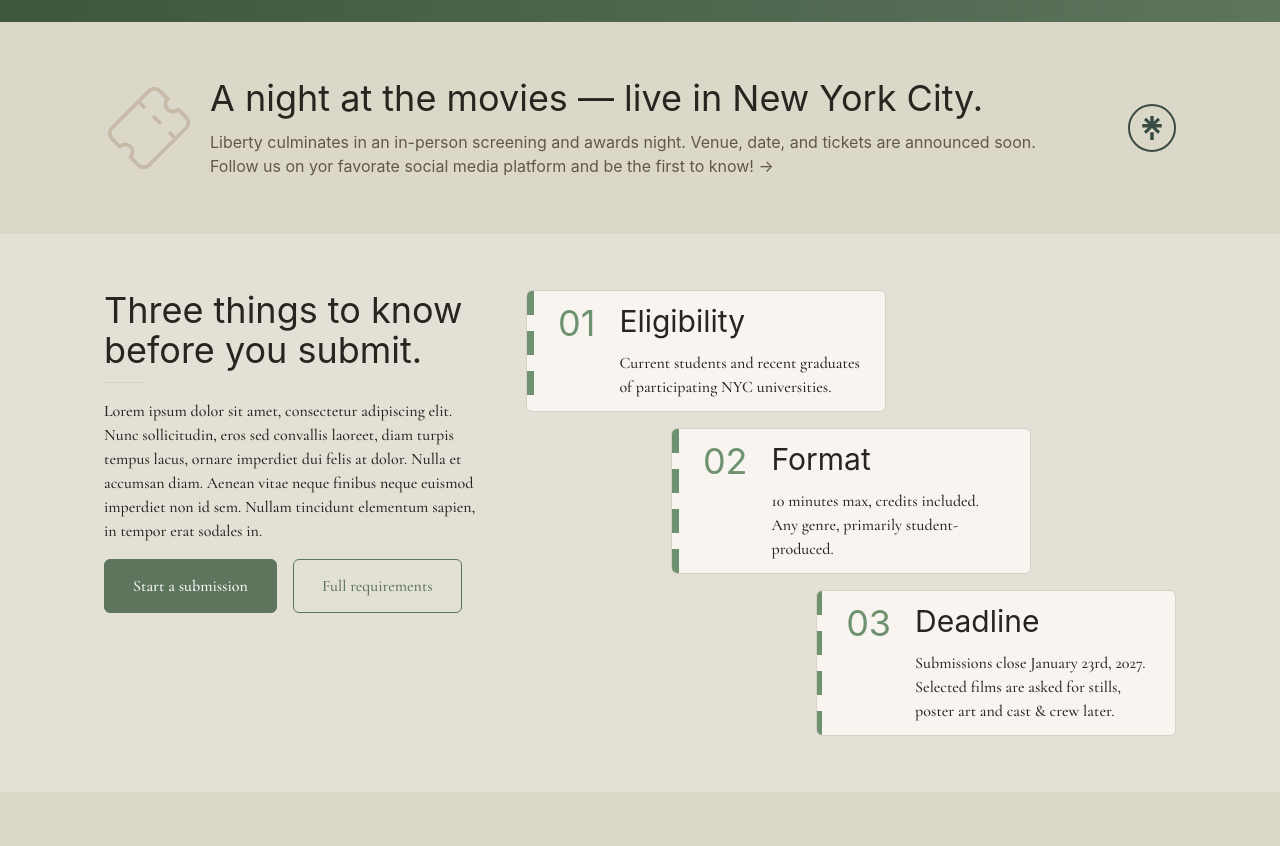
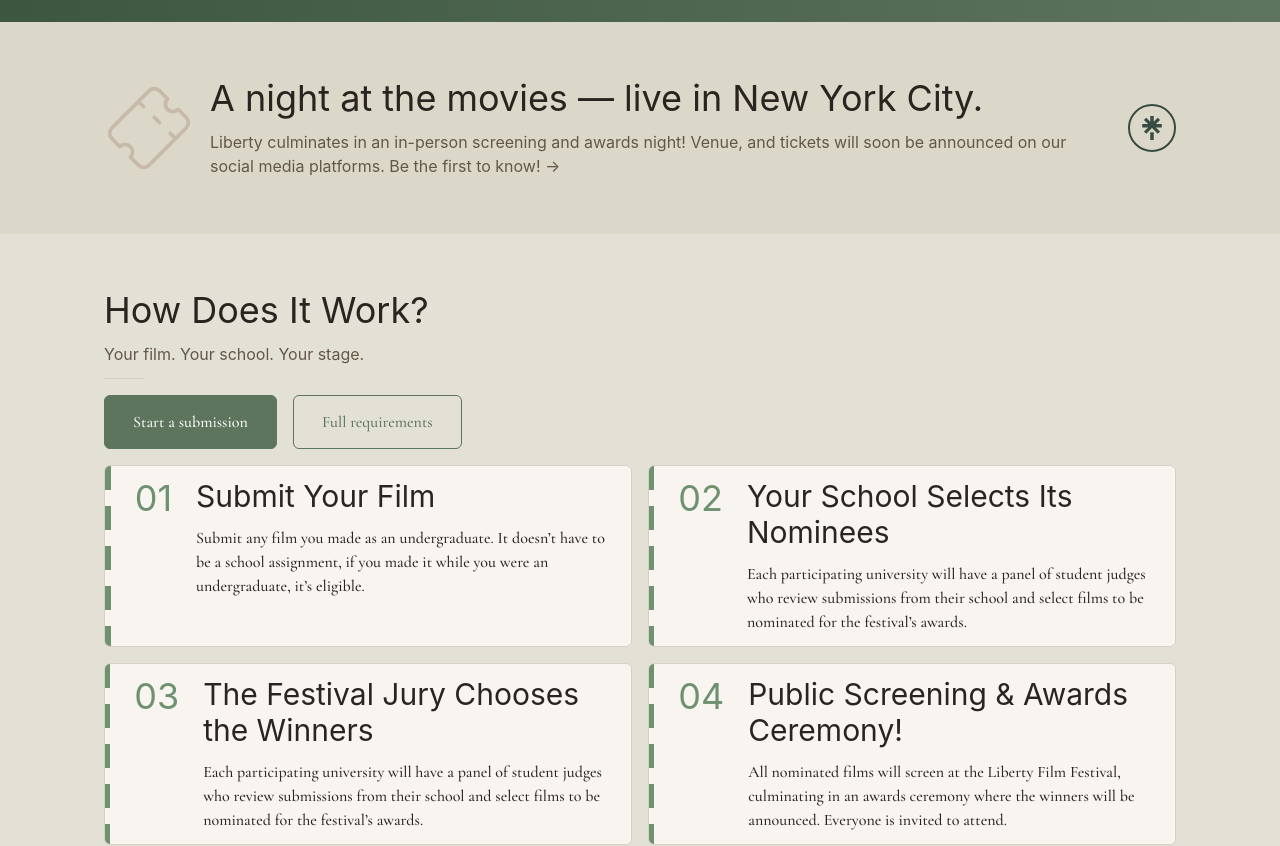
Before and after one commit to Kique9598/liberty_film_festival, a React (Vite) app: page / in a window 1280 px wide. Shown: the part 900-1746 px from the top of the page. Built offline with nearby package versions, Linux system fonts and the light colour scheme; a web font is replaced by a local one.

Commit message:
changed how it works section

```diff
--- a/src/components/Card.tsx
+++ b/src/components/Card.tsx
@@ -8,7 +8,7 @@
 const Card = ({ title, body, id, className }: CardProps) => {
   return (
     <div
-      className={`flex max-w-90 overflow-hidden bg-[#F8F5F1] border border-[#D9CFC4] rounded-md ${className}`}
+      className={`flex  overflow-hidden bg-[#F8F5F1] border border-[#D9CFC4] rounded-md ${className}`}
     >
       <div className="v-sprockets" />
       <div className="flex gap-6 py-3 px-6">
--- a/src/pages/Home.tsx
+++ b/src/pages/Home.tsx
@@ -38,7 +38,7 @@
             </div>
             <SectionHeader
               title={"A night at the movies — live in New York City."}
-              description={`Liberty culminates in an in-person screening and awards night. Venue, date, and tickets are announced soon. Follow us on yor favorate social media platform and be the first to know! →`}
+              description={`Liberty culminates in an in-person screening and awards night! Venue, and tickets will soon be announced on our social media platforms. Be the first to know! →`}
               showDivider={false}
             />
           </div>
@@ -54,38 +54,40 @@
           />
         </div>
       </Section>
-      <Section row>
+      <Section >
         <div className="flex flex-col flex-1 gap-4">
-          <SectionHeader title={"Three things to know before you submit."} />
-          <p>
-            Lorem ipsum dolor sit amet, consectetur adipiscing elit. Nunc
-            sollicitudin, eros sed convallis laoreet, diam turpis tempus lacus,
-            ornare imperdiet dui felis at dolor. Nulla et accumsan diam. Aenean
-            vitae neque finibus neque euismod imperdiet non id sem. Nullam
-            tincidunt elementum sapien, in tempor erat sodales in.
-          </p>
+          <SectionHeader
+            title={"How Does It Work?"}
+            description="Your film. Your school. Your stage."
+          />
           <ButtonContainer>
             <Button to={"/profile"} label="Start a submission" />
             <Button to={"/submit"} label="Full requirements" ghost />
           </ButtonContainer>
         </div>
 
-        <div className="flex flex-col flex-1/4 gap-4">
+        <div className="grid grid-cols-2 gap-4">
           <Card
             id="01"
-            title="Eligibility"
-            body="Current students and recent graduates of participating NYC universities."
+            title="Submit Your Film"
+            body="Submit any film you made as an undergraduate. It doesn’t have to be a school assignment, if you made it while you were an undergraduate, it’s eligible."
           />
           <Card
             id="02"
-            title="Format"
-            body="10 minutes max, credits included. Any genre, primarily student-produced."
+            title="Your School Selects Its Nominees"
+            body="Each participating university will have a panel of student judges who review submissions from their school and select films to be nominated for the festival’s awards."
             className="mx-auto"
           />
           <Card
             id="03"
-            title="Deadline"
-            body="Submissions close January 23rd, 2027. Selected films are asked for stills, poster art and cast & crew later."
+            title="The Festival Jury Chooses the Winners"
+            body="Each participating university will have a panel of student judges who review submissions from their school and select films to be nominated for the festival’s awards."
+            className="mx-auto"
+          />
+          <Card
+            id="04"
+            title="Public Screening & Awards Ceremony!"
+            body="All nominated films will screen at the Liberty Film Festival, culminating in an awards ceremony where the winners will be announced. Everyone is invited to attend."
             className="ml-auto"
           />
         </div>
```
